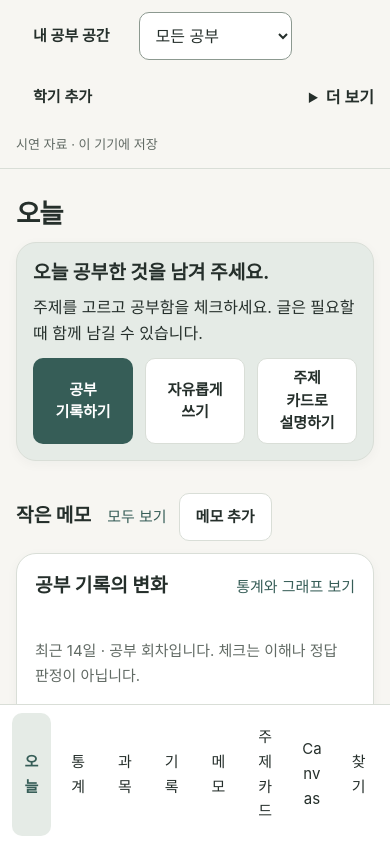
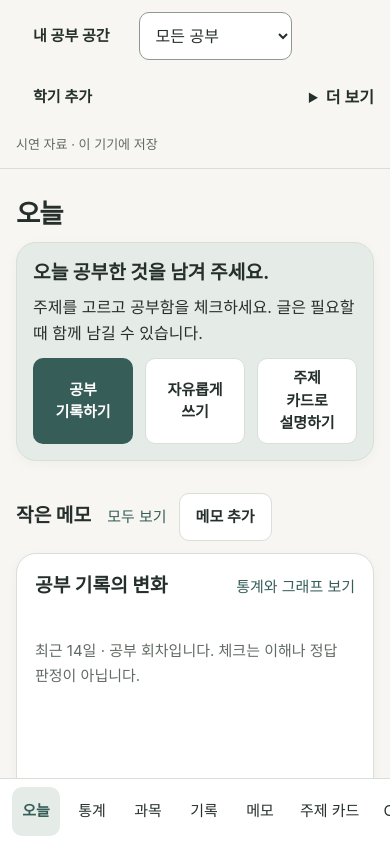
Before and after one commit to skmsmjs-netizen/study-space-generation2, a React (Vite) app: page / in a window 390 px wide. Shown: the top 842 px of the page. Built offline with nearby package versions, Linux system fonts and the light colour scheme.

Commit message:
fix: keep mobile navigation readable in one scrollable row

```diff
--- a/src/app.css
+++ b/src/app.css
@@ -425,7 +425,7 @@ nav a[aria-current="page"] {
   }
   .main-content {
     padding: var(--space-4) var(--space-4)
-      calc(var(--space-8) + env(safe-area-inset-bottom));
+      calc(var(--control-height) + var(--space-4) + var(--space-4) + env(safe-area-inset-bottom));
   }
   .page-heading {
     margin-top: var(--space-5);
@@ -447,6 +447,9 @@ nav a[aria-current="page"] {
   }
   .bottom-nav {
     display: flex;
+    flex-wrap: nowrap;
+    overflow-x: auto;
+    overflow-y: hidden;
     position: fixed;
     bottom: 0;
     left: 0;
@@ -458,8 +461,11 @@ nav a[aria-current="page"] {
     gap: var(--space-2);
     z-index: 10;
   }
-  .bottom-nav a {
-    flex: 1;
+  .bottom-nav.ui-navigation-bar a {
+    flex: 1 0 auto;
+    min-inline-size: var(--control-height);
+    white-space: nowrap;
+    overflow-wrap: normal;
     text-align: center;
     padding: var(--space-3) var(--space-2);
     border-radius: var(--radius-sm);
```
Also changed, not shown: 1 other file (tests, documents, lock files or other folders).
